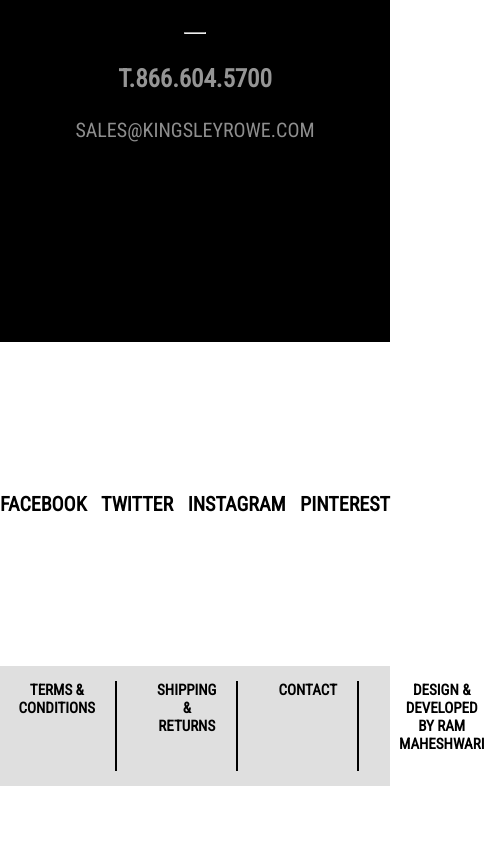
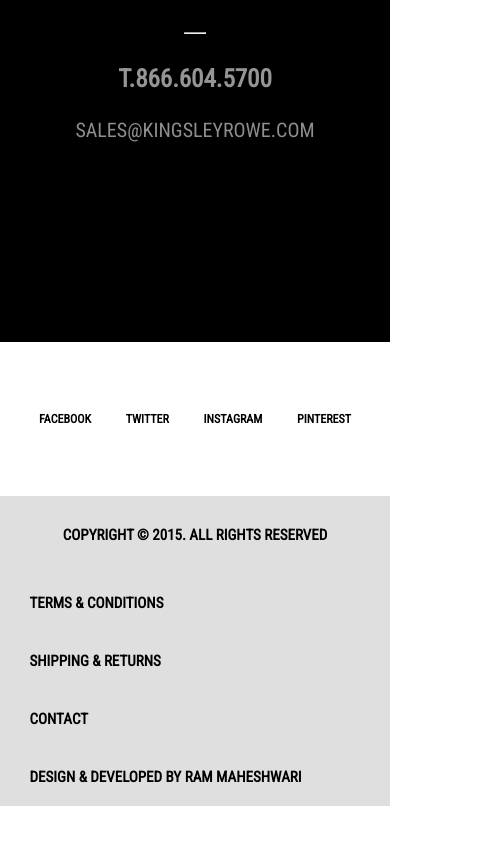
Before and after one commit to RamMahe1110/KINGSLEY-ROWE, a React (Create React App) app: page / in a window 390 px wide. Shown: the part 4350-5194 px from the top of the page, 504 px wide, since content can reach past the window. Before the commit the page ends 5136 px from the top, so only its background shows below. Built offline with nearby package versions, Linux system fonts and the light colour scheme.

Commit message:
made footer responsive

```diff
--- a/src/Views/Homeview/Homeview.scss
+++ b/src/Views/Homeview/Homeview.scss
@@ -158,20 +158,23 @@
       }
     }
     .footer-bottom {
-      background-color: #DFDFDF;
+      background-color: #dfdfdf;
       .container {
         max-width: 90%;
         margin: auto;
-        padding: 15px 0;
+        padding: 0px 0;
         display: flex;
         justify-content: center;
-        .text, .link {
+        flex-wrap: wrap;
+        .text,
+        .link {
           text-align: center;
           padding: 0px 20px;
           margin: 0 20px 0 0;
           border-right: 2px solid black;
           font-size: 15px;
           font-weight: bold;
+          margin: 10px 0;
         }
         :nth-child(5) {
           border-right: none;
@@ -239,6 +242,41 @@
   }
 }
 
+@media (max-width: 800px) {
+  .homeview {
+    .main-footer {
+      .footer-top {
+        .container {
+          width: 80%;
+          margin: auto;
+          .social-link {
+            font-size: 15px;
+          }
+        }
+      }
+      .footer-bottom {
+        margin-bottom: 70px;
+      }
+    }
+  }
+}
+
+@media (max-width: 650px) {
+  .homeview {
+    .main-footer {
+      .footer-bottom {
+        .container {
+          .text,
+          .link {
+            font-size: 12px;
+            border-left: 0px solid black;
+          }
+        }
+      }
+    }
+  }
+}
+
 @media (max-width: 600px) {
   .homeview {
     .homeview-header {
@@ -276,6 +314,27 @@
         }
       }
     }
+    .main-footer {
+      .footer-bottom {
+        .container {
+          // justify-content: space-between;
+          align-items: center;
+          .text, .link {
+            padding: 0;
+            width: 100%;
+            border: none;
+            padding: 10px;
+            text-align: left;
+            font-size: 15px;
+            margin: 10px 0;
+          }
+          .text {
+            text-align: center;
+            margin: 20px 0 20px 0;
+          }
+        }
+      }
+    }
   }
 }
 
@@ -308,6 +367,17 @@
         }
       }
     }
+
+    .main-footer {
+      .footer-top {
+        .container {
+          padding: 70px 0;
+          .social-link {
+            font-size: 12px;
+          }
+        }
+      }
+    }
   }
 }
 
```
